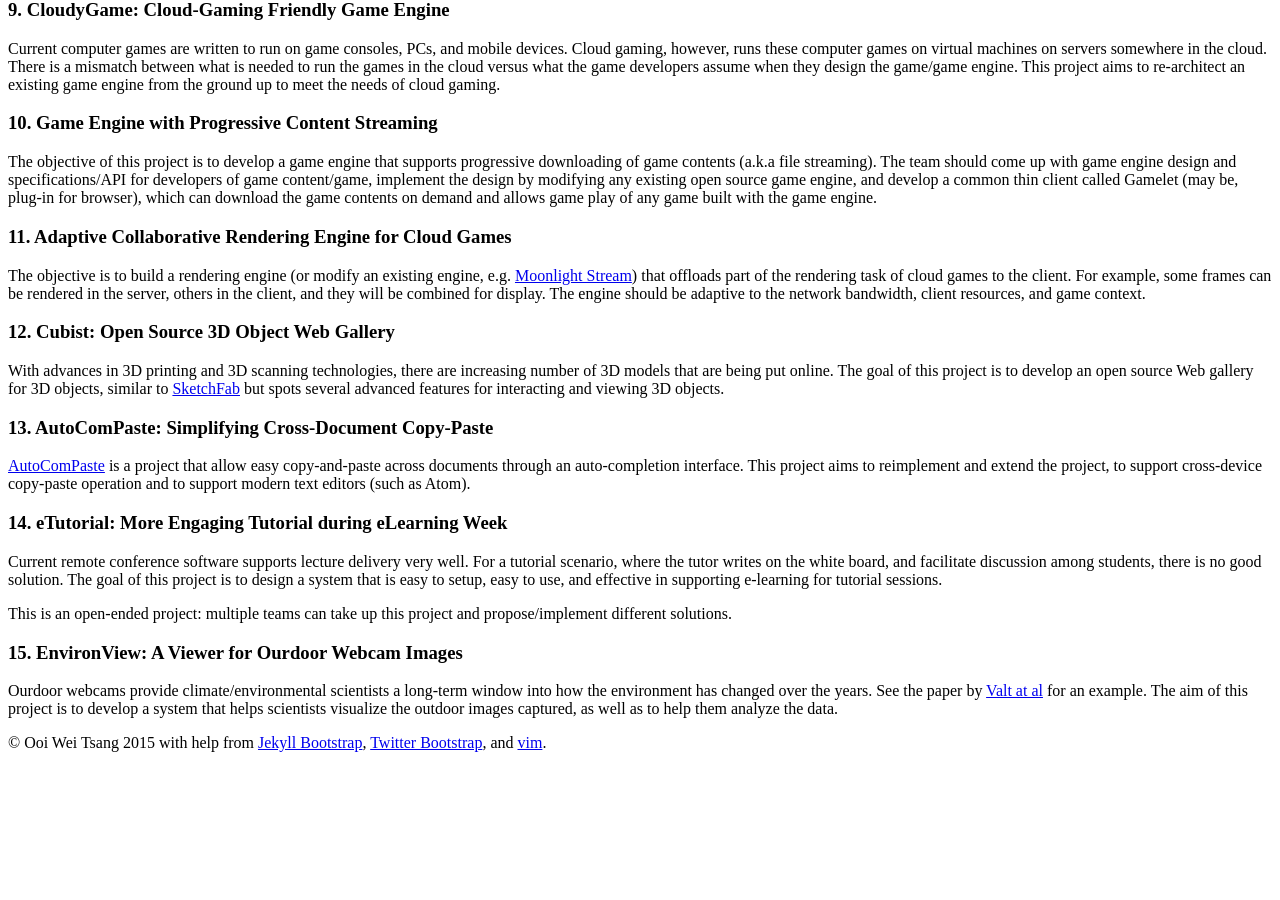
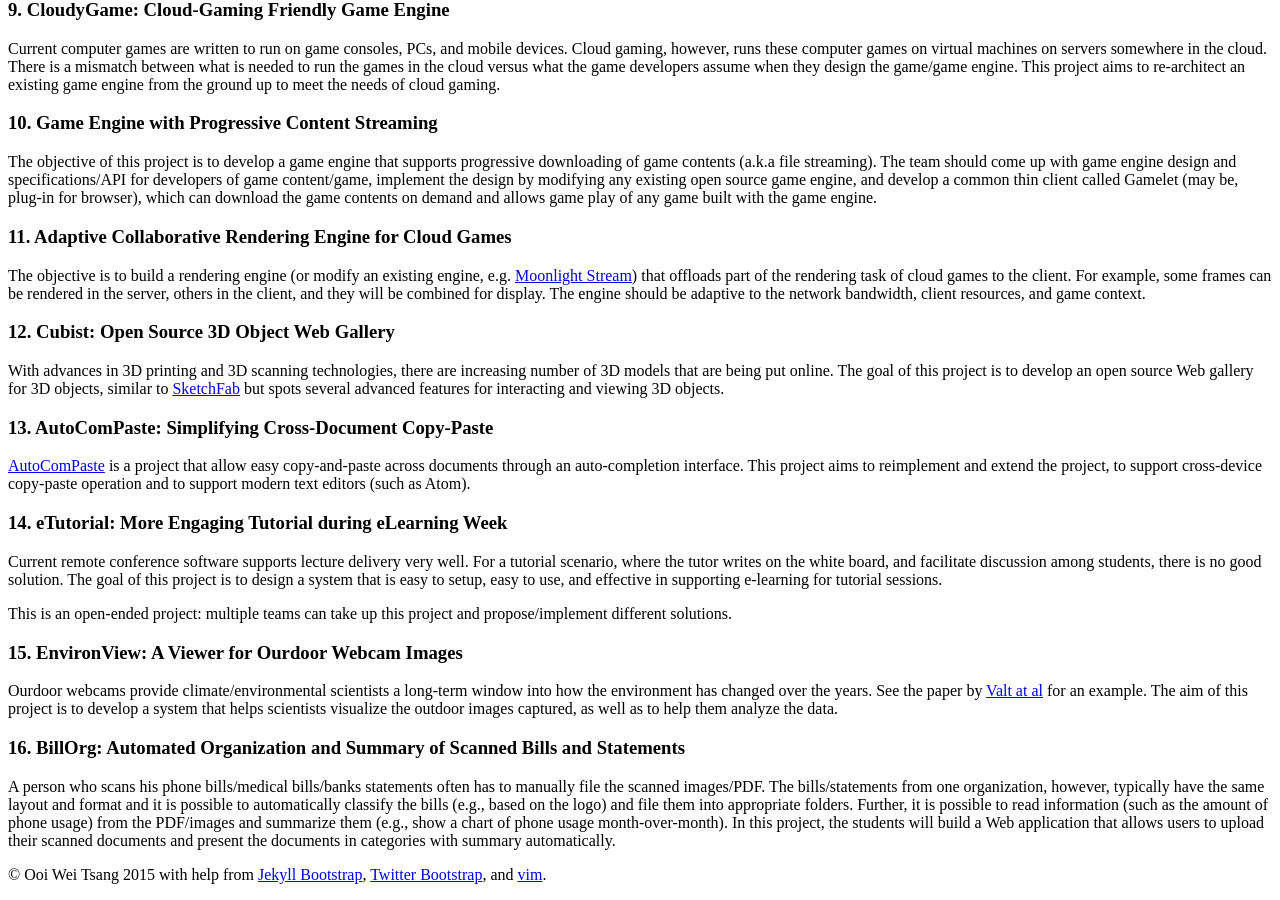
Before and after one commit to nus-mtp/1516, a Jekyll site: the page built from projects.md, in a window 1280 px wide and 900 px high, scrolled down 620 px. Built offline with Jekyll 4.4.1, drawn with Linux system fonts in a browser that asks for light colours; before the commit the page ends 1388 px from its top, so only the background shows below that.

Commit message:
Added BillOrg

```diff
--- a/projects.md
+++ b/projects.md
@@ -52,3 +52,7 @@ This is an open-ended project: multiple teams can take up this project and propo
 ### 15. EnvironView: A Viewer for Ourdoor Webcam Images
 
 Ourdoor webcams provide climate/environmental scientists a long-term window into how the environment has changed over the years.  See the paper by [Valt at al](http://arc.lib.montana.edu/snow-science/objects/ISSW13_paper_P2-16.pdf) for an example.  The aim of this project is to develop a system that helps scientists visualize the outdoor images captured, as well as to help them analyze the data.
+
+### 16. BillOrg: Automated Organization and Summary of Scanned Bills and Statements
+
+A person who scans his phone bills/medical bills/banks statements often has to manually file the scanned images/PDF.  The bills/statements from one organization, however, typically have the same layout and format and it is possible to automatically classify the bills (e.g., based on the logo) and file them into appropriate folders.  Further, it is possible to read information (such as the amount of phone usage) from the PDF/images and summarize them (e.g., show a chart of phone usage month-over-month).  In this project, the students will build a Web application that allows users to upload their scanned documents and present the documents in categories with summary automatically.
```
